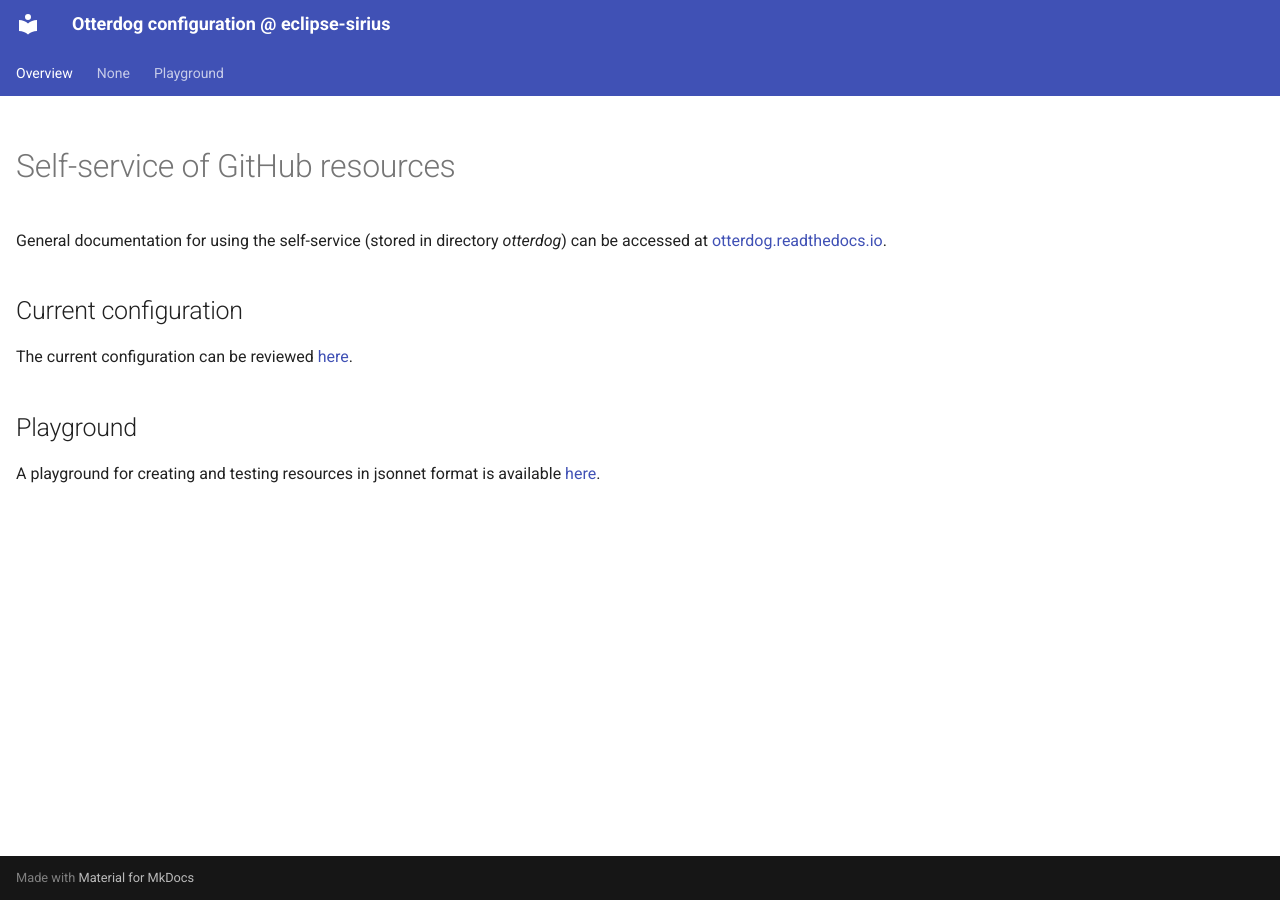
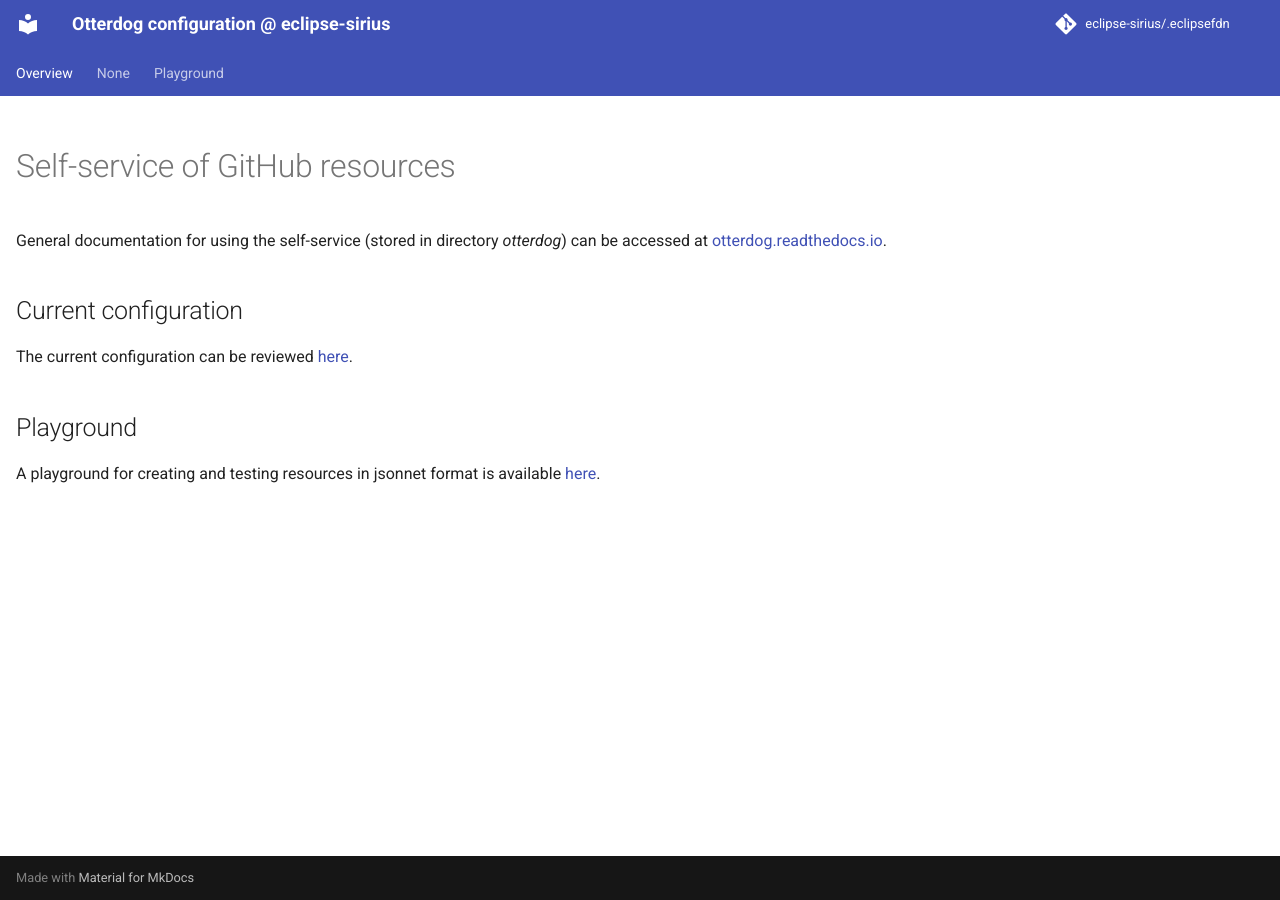
Before and after one commit to eclipse-sirius/.eclipsefdn, an MkDocs documentation site: the page built from docs/index.md, in a window 1280 px wide. Built offline with MkDocs 1.6.1 and Material for MkDocs 9.7.7, drawn with Linux system fonts in a browser that asks for light colours; comment, search, counter and statistics services are not loaded.

Commit message:
Updating file 'mkdocs.yml' with otterdog.

```diff
--- a/mkdocs.yml
+++ b/mkdocs.yml
@@ -3,6 +3,9 @@ site_description: Otterdog configuration @ eclipse-sirius
 strict: false
 
 site_url: https://eclipse-sirius.github.io/.eclipsefdn/
+
+repo_name: eclipse-sirius/.eclipsefdn
+repo_url: https://github.com/eclipse-sirius/.eclipsefdn/
 
 docs_dir: ./docs
 site_dir: ./_site
```
